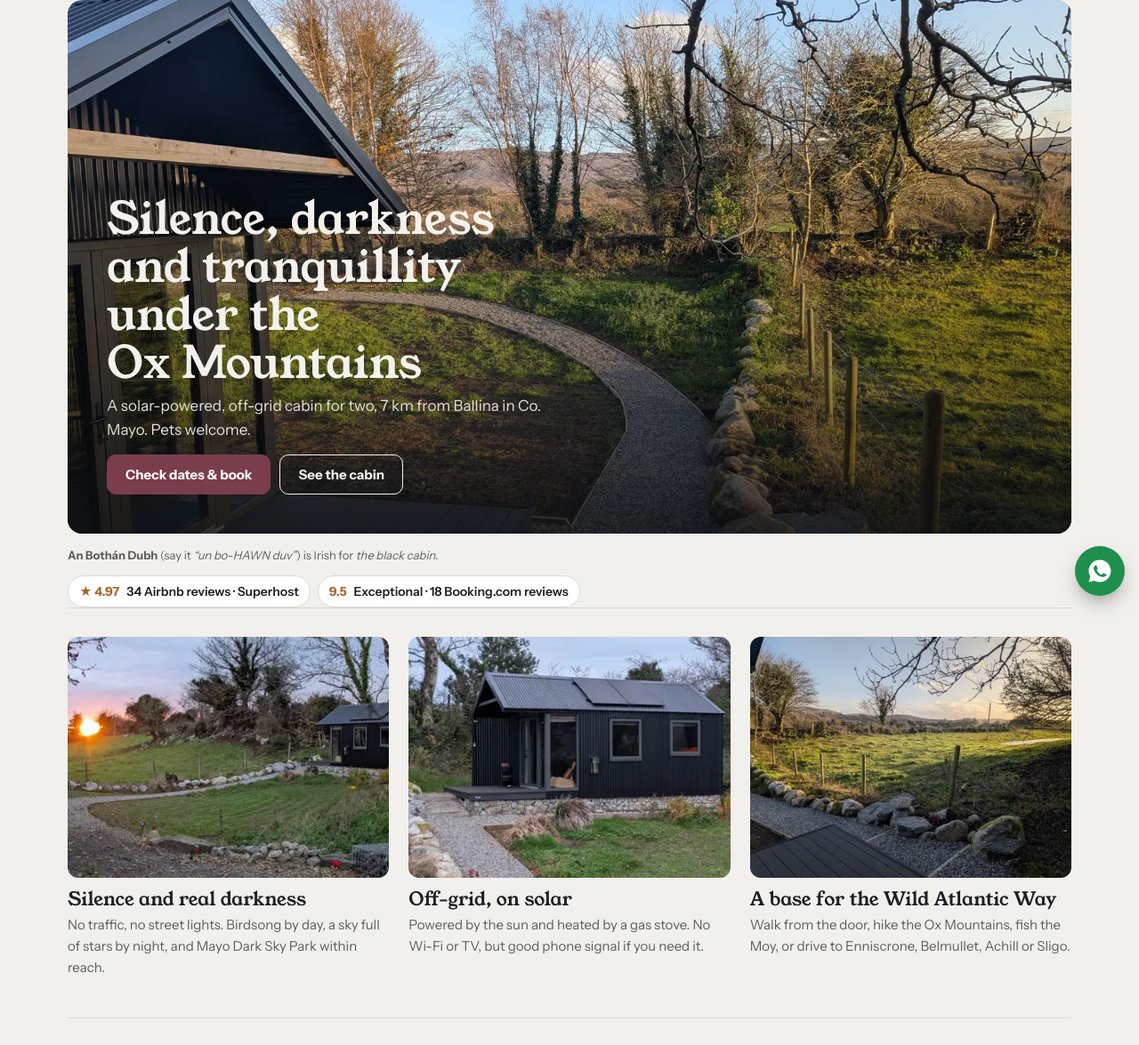
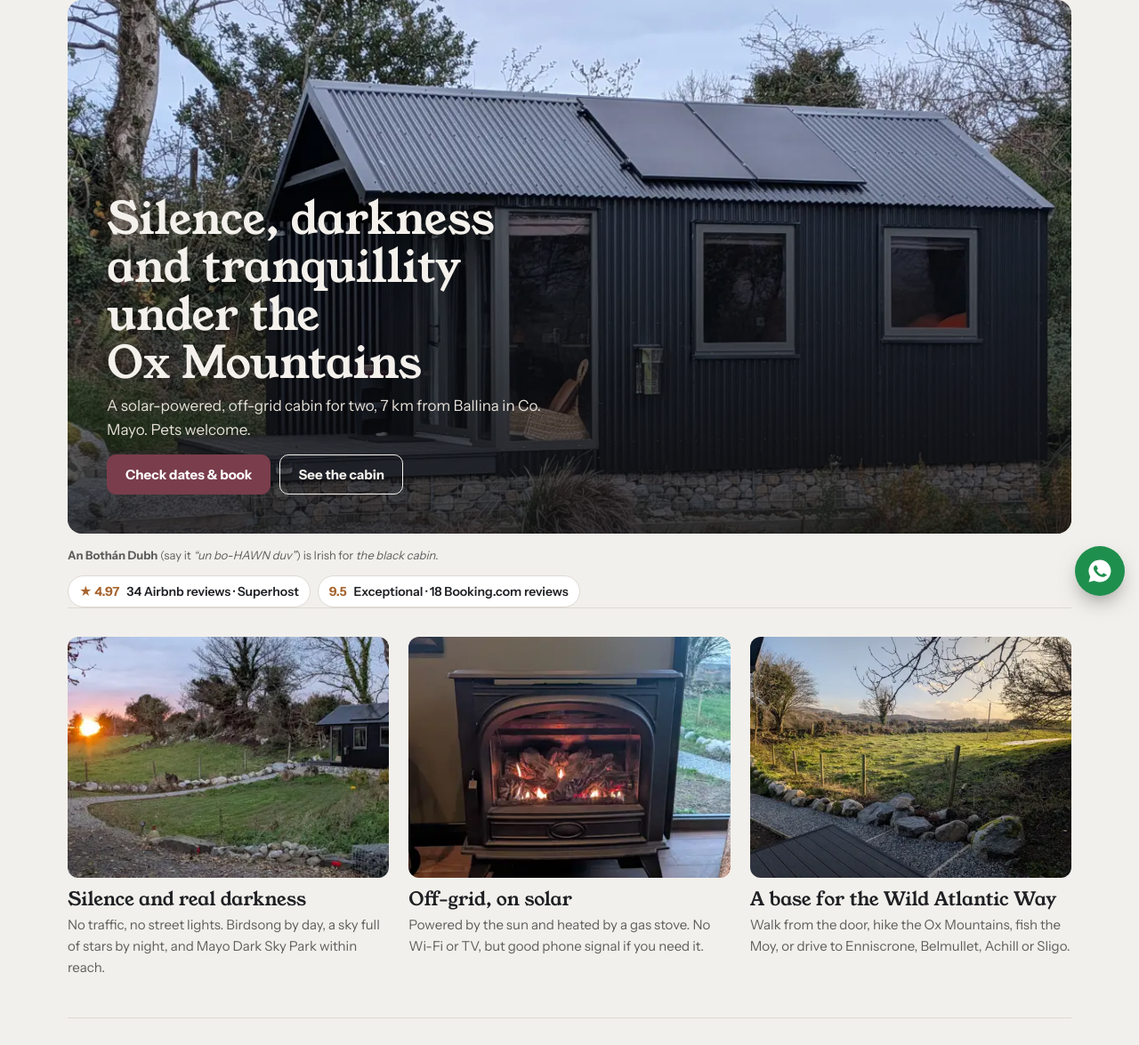
Before and after one commit to jamesbillingsfurniture-max/anbothandubh-site, a PHP site: page / in a window 1280 px wide. Shown: the part 114-1289 px from the top of the page at 89% size. Run offline with PHP 8.4, Linux system fonts and the light colour scheme.

Commit message:
Home page hero: cabin with solar panels
Co-Authored-By: Claude Opus 5.5 <noreply@anthropic.com>
Claude-Session: https://claude.ai/code/session_01YZjUFggvYEEubbbzRPi1gJ

```diff
--- a/app/layout.php
+++ b/app/layout.php
@@ -15,7 +15,7 @@ function page_head(array $p): void
     // $p: path, title, description, image (optional), jsonld (optional array of arrays), noindex
     $base = rtrim((string) cfg('base_url'), '/');
     $canonical = $base . $p['path'];
-    $img = $base . ($p['image'] ?? '/photos/15.webp');
+    $img = $base . ($p['image'] ?? '/photos/39.webp');
     if (empty($p['noindex'])) record_hit($p['path']);
     header('Content-Type: text/html; charset=utf-8');
     $nav = [['/', 'Home'], ['/the-cabin/', 'The Cabin'], ['/things-to-do-ballina/', 'The Area'], ['/contact/', 'Contact &amp; FAQ']];
@@ -95,7 +95,7 @@ function lodging_jsonld(): array
         'name' => 'An Bothán Dubh',
         'description' => 'A solar-powered, off-grid cabin for two in Attymass, 7 km from Ballina, Co. Mayo. Dark skies, walks from the door, pets welcome.',
         'url' => $base . '/',
-        'image' => [$base . '/photos/15.webp', $base . '/photos/37.webp', $base . '/photos/00.webp', $base . '/photos/29.webp', $base . '/photos/35.webp', $base . '/photos/39.webp', $base . '/photos/07.webp', $base . '/photos/38.webp'],
+        'image' => [$base . '/photos/39.webp', $base . '/photos/15.webp', $base . '/photos/37.webp', $base . '/photos/00.webp', $base . '/photos/29.webp', $base . '/photos/35.webp', $base . '/photos/07.webp', $base . '/photos/38.webp'],
         'address' => ['@type' => 'PostalAddress', 'addressLocality' => 'Attymass, Ballina', 'addressRegion' => 'Co. Mayo', 'addressCountry' => 'IE'],
         'telephone' => '+353863468725',
         'priceRange' => 'From €' . min(base_rate('weekday'), base_rate('weekend')) . ' per night',
--- a/assets/style.css
+++ b/assets/style.css
@@ -263,3 +263,4 @@ fieldset.rates legend{font-weight:600;font-size:14px;margin-bottom:6px}
 .pay input[type=checkbox],.pay input[type=radio]{width:auto;margin:0;flex:none;accent-color:var(--plum)}
 .pay label.check{align-items:flex-start}
 .pay label.check input{margin-top:4px}
+.hero img.hero-cabin{object-position:center 40%}
--- a/index.php
+++ b/index.php
@@ -11,7 +11,7 @@ page_head($p);
 ?>
 <div class="wrap">
   <div class="hero">
-    <img src="/photos/15.webp" alt="The cabin deck with a gravel path curving towards the Ox Mountains" width="1600" height="1200" fetchpriority="high">
+    <img src="/photos/39.webp" alt="The black corrugated cabin with solar panels on the roof, among the trees" width="1200" height="1600" fetchpriority="high" class="hero-cabin">
     <div class="hero-text">
       <h1>Silence, darkness and tranquillity under the Ox Mountains</h1>
       <p>A solar-powered, off-grid cabin for two, 7 km from Ballina in Co. Mayo. Pets welcome.</p>
@@ -24,7 +24,7 @@ page_head($p);
 
   <section class="hl">
     <div><img src="/photos/38-s.webp" alt="Sunset over the fields beside the cabin" loading="lazy"><h2 style="font-size:21px;margin:0 0 4px">Silence and real darkness</h2><p>No traffic, no street lights. Birdsong by day, a sky full of stars by night, and Mayo Dark Sky Park within reach.</p></div>
-    <div><img src="/photos/39-s.webp" alt="The black cabin with solar panels on the roof" loading="lazy"><h2 style="font-size:21px;margin:0 0 4px">Off-grid, on solar</h2><p>Powered by the sun and heated by a gas stove. No Wi-Fi or TV, but good phone signal if you need it.</p></div>
+    <div><img src="/photos/34-s.webp" alt="The gas stove lit inside the cabin" loading="lazy"><h2 style="font-size:21px;margin:0 0 4px">Off-grid, on solar</h2><p>Powered by the sun and heated by a gas stove. No Wi-Fi or TV, but good phone signal if you need it.</p></div>
     <div><img src="/photos/16-s.webp" alt="View over the fields towards the mountains" loading="lazy"><h2 style="font-size:21px;margin:0 0 4px">A base for the Wild Atlantic Way</h2><p>Walk from the door, hike the Ox Mountains, fish the Moy, or drive to Enniscrone, Belmullet, Achill or Sligo.</p></div>
   </section>
 
```
